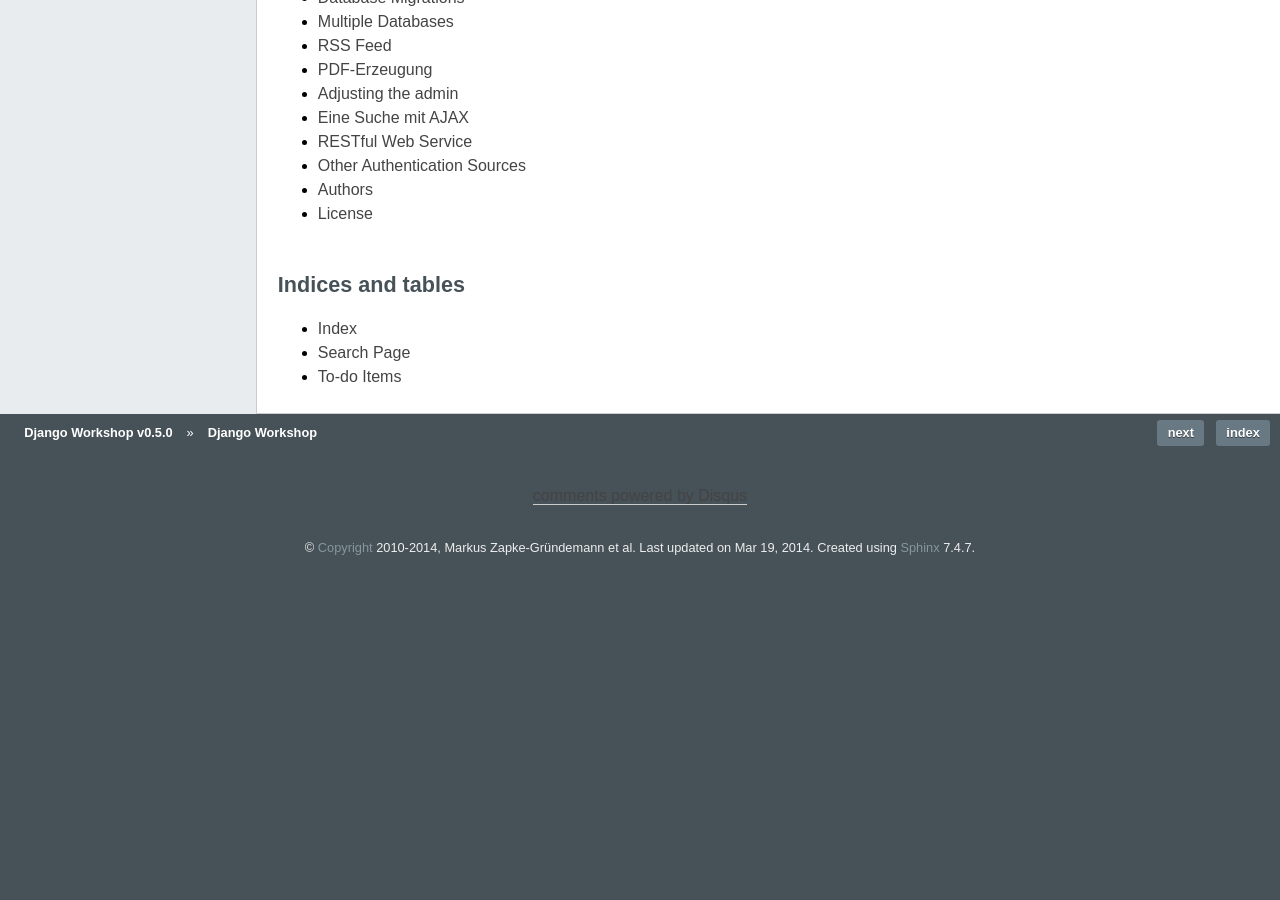
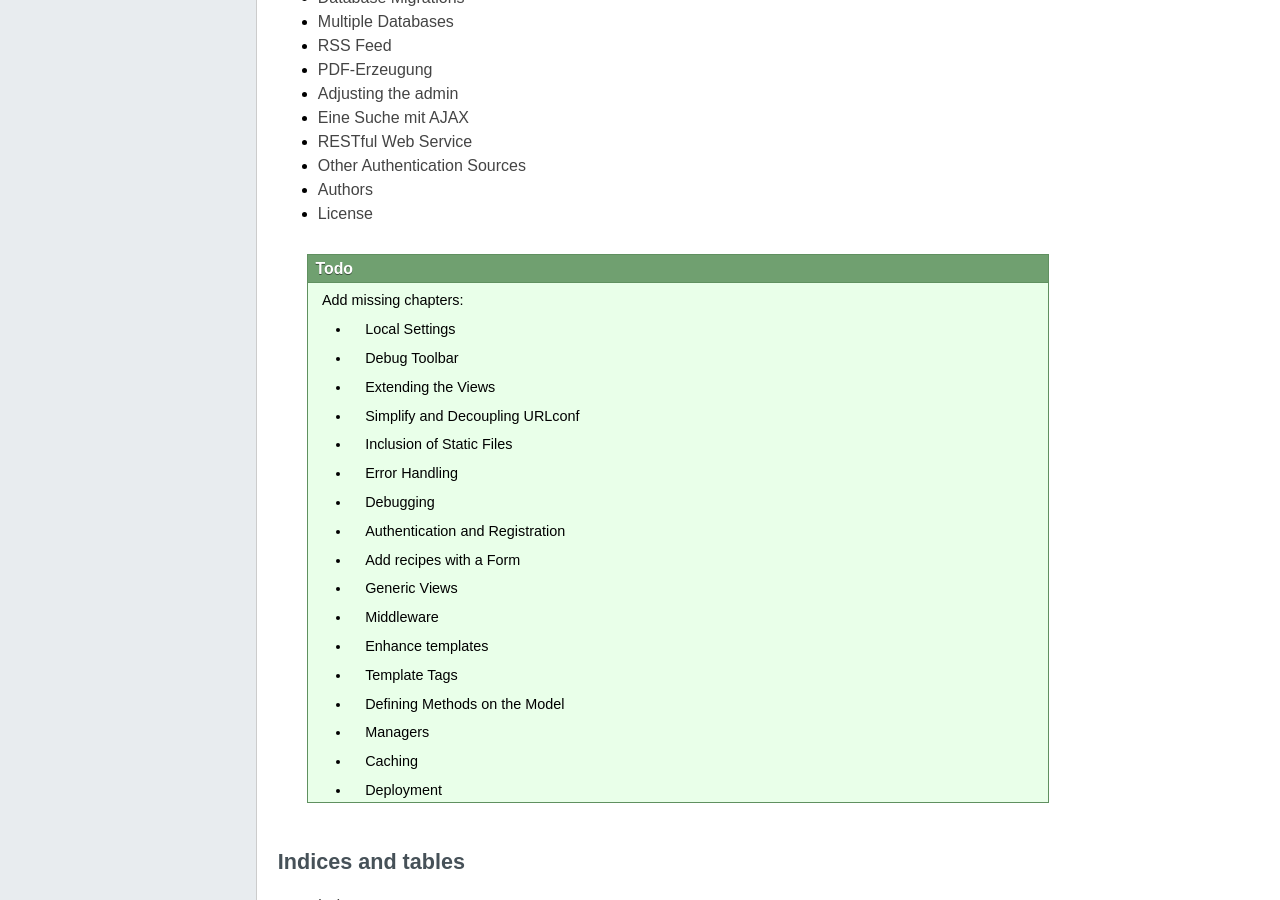
Before and after one commit to keimlink/django-workshop, a Sphinx documentation site: the page built from docs/index.rst, in a window 1280 px wide and 900 px high, scrolled down 788 px. Built offline with Sphinx 7.4.7, drawn with Linux system fonts in a browser that asks for light colours; comment, search, counter and statistics services are not loaded; before the commit the page ends 1371 px from its top, so only the background shows below that.

Commit message:
Added todos

```diff
--- a/docs/ajax.rst
+++ b/docs/ajax.rst
@@ -1,6 +1,8 @@
 *******************
 Eine Suche mit AJAX
 *******************
+
+.. todo:: Translate AJAX chapter
 
 Die Wikipedia_ erklärt AJAX wie folgt:
 
--- a/docs/index.rst
+++ b/docs/index.rst
@@ -53,6 +53,28 @@ Table of contents
    authors
    copyright
 
+.. todo::
+
+    Add missing chapters:
+
+    - Local Settings
+    - Debug Toolbar
+    - Extending the Views
+    - Simplify and Decoupling URLconf
+    - Inclusion of Static Files
+    - Error Handling
+    - Debugging
+    - Authentication and Registration
+    - Add recipes with a Form
+    - Generic Views
+    - Middleware
+    - Enhance templates
+    - Template Tags
+    - Defining Methods on the Model
+    - Managers
+    - Caching
+    - Deployment
+
 Indices and tables
 ==================
 
--- a/docs/pdf.rst
+++ b/docs/pdf.rst
@@ -1,6 +1,8 @@
 *************
 PDF-Erzeugung
 *************
+
+.. todo:: Translate PDF chapter
 
 Für die Erzeugung von PDF-Dokumenten gibt es verschiedene Möglichkeiten. Wir
 wollen die Bibliothek pisa_ nutzen, die ein html2pdf Konverter ist.
--- a/docs/preparation.rst
+++ b/docs/preparation.rst
@@ -111,6 +111,8 @@ Python uses its own `package system <https://pypi.python.org/pypi>`_ to
 manage distribution and installation of Python packages. Because we will
 need to install several packages, we must first install the package
 manager.
+
+.. todo:: Remove setuptools
 
 .. index:: setuptools
 
```
